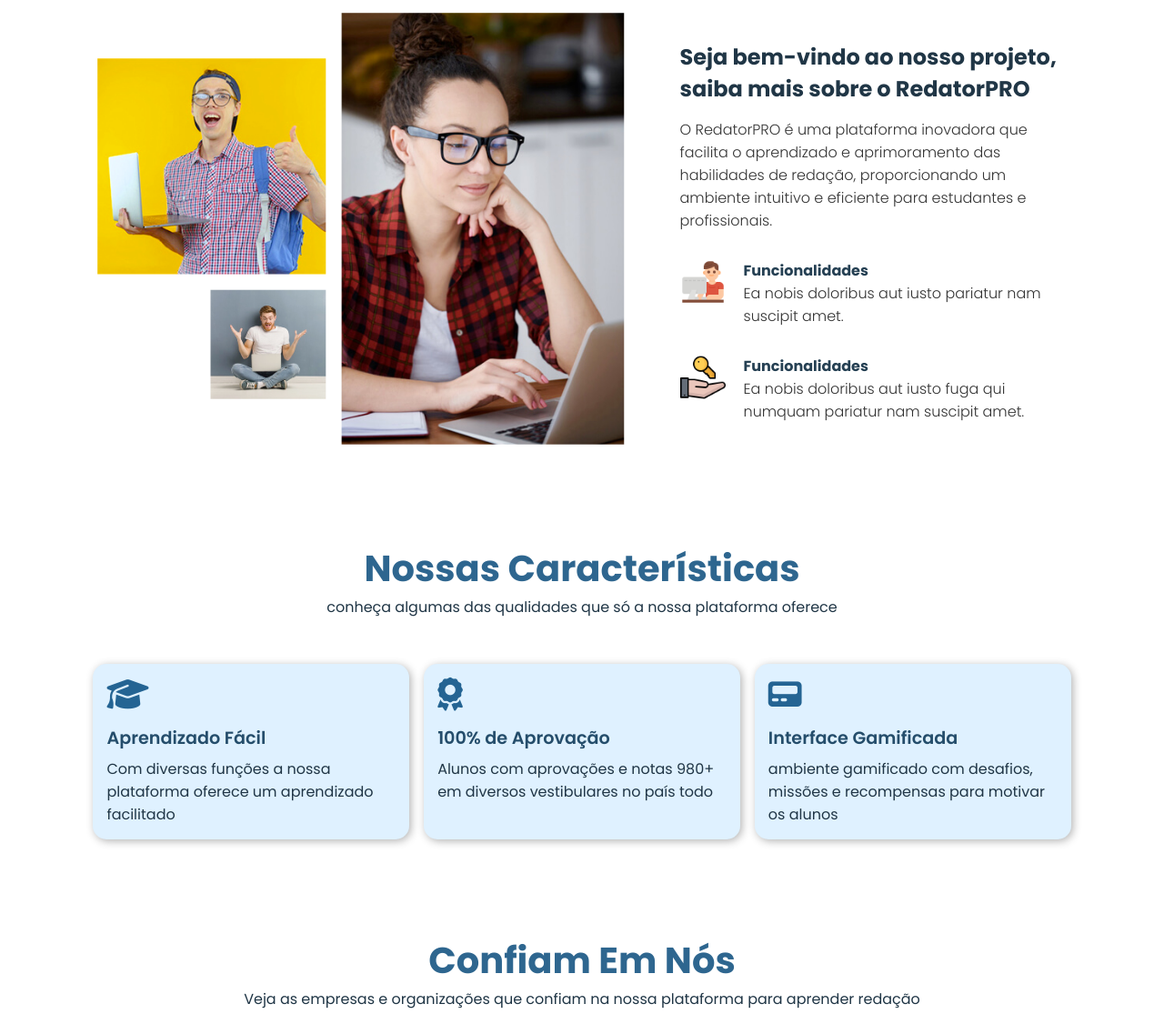
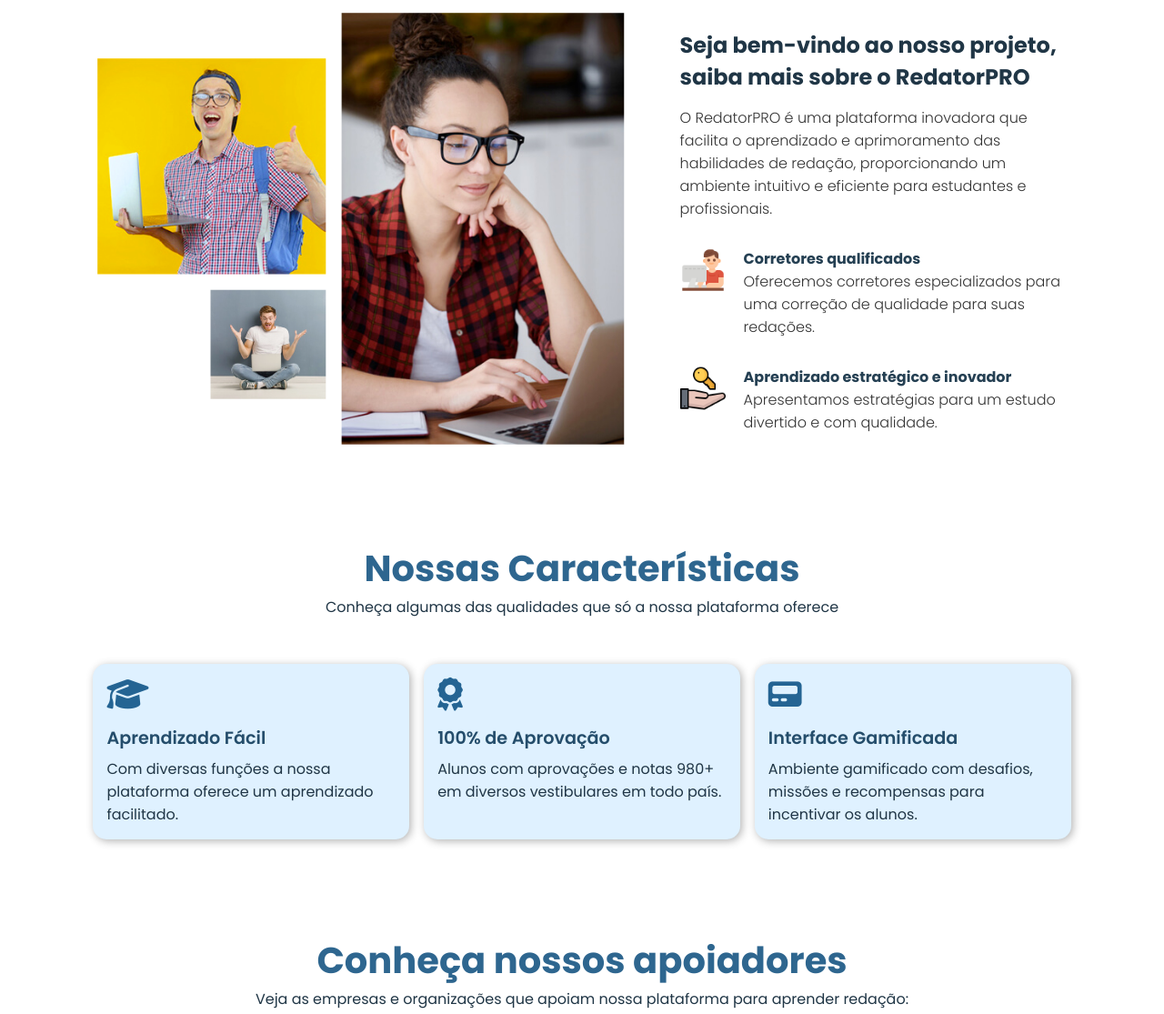
Before and after one commit to ifpi-picos/projeto-integrador-redatorpro, a plain HTML site: page sobre.html in a window 1280 px wide. Shown: the part 659-1774 px from the top of the page at 91% size. Drawn offline with nearby package versions, Linux system fonts and the light colour scheme.

Commit message:
sobre.html

```diff
--- a/sobre.html
+++ b/sobre.html
@@ -44,15 +44,15 @@
             <div class="about-fe">
                 <img src="imagens/fe1.png" alt="estudante com notebook">
                 <div class="fe-text">
-                    <h5>Funcionalidades</h5>
-                    <p>Ea nobis doloribus aut iusto pariatur nam suscipit amet.</p>
+                    <h5>Corretores qualificados</h5>
+                    <p>Oferecemos corretores especializados para uma correção de qualidade para suas redações.</p>
                 </div>
             </div>
             <div class="about-fe">
                 <img src="imagens/fe2.png" alt="estudantes com notebook">
                 <div class="fe-text">
-                    <h5>Funcionalidades</h5>
-                    <p>Ea nobis doloribus aut iusto fuga qui numquam pariatur nam suscipit amet.</p>
+                    <h5>Aprendizado estratégico e inovador</h5>
+                    <p>Apresentamos estratégias para um estudo divertido e com qualidade.</p>
                 </div>
             </div>
         </div>
@@ -60,28 +60,28 @@
 
     <section id="featureslp">
         <h1 class="h1lp">Nossas Características</h1>
-        <p class="pazul">conheça algumas das qualidades que só a nossa plataforma oferece</p>
+        <p class="pazul">Conheça algumas das qualidades que só a nossa plataforma oferece</p>
         <div class="fea-base">
             <div class="fea-box">
                 <i class="fa-solid fa-graduation-cap" style="color: #246493; font-size: 2.3rem;"></i>
                 <h3>Aprendizado Fácil</h3>
-                <p>Com diversas funções a nossa plataforma oferece um aprendizado facilitado</p>
+                <p>Com diversas funções a nossa plataforma oferece um aprendizado facilitado.</p>
             </div>
             <div class="fea-box">
                 <i class="fa-solid fa-award" style="color: #246493; font-size: 2.3rem;"></i>
                 <h3>100% de Aprovação</h3>
-                <p>Alunos com aprovações e notas 980+ em diversos vestibulares no país todo</p>
+                <p>Alunos com aprovações e notas 980+ em diversos vestibulares em todo país.</p>
             </div>
             <div class="fea-box">
                 <i class="fa-solid fa-pager" style="color: #246493; font-size: 2.3rem;"></i>
                 <h3>Interface Gamificada</h3>
-                <p>ambiente gamificado com desafios, missões e recompensas para motivar os alunos</p>
+                <p>Ambiente gamificado com desafios, missões e recompensas para incentivar os alunos.</p>
             </div>
         </div>
     </section>
     <section id="trust">
-        <h1 class="h1lp">Confiam Em Nós</h1>
-        <p class="pazul">Veja as empresas e organizações que confiam na nossa plataforma para aprender redação</p>
+        <h1 class="h1lp">Conheça nossos apoiadores</h1>
+        <p class="pazul">Veja as empresas e organizações que apoiam nossa plataforma para aprender redação:</p>
         <div class="trust-img">
             <img src="imagens/trust-image 1.png" alt="Logo IFPI">
             <img class="img-2" src="imagens/trust-image 2.png" alt="Logo StudyTech">
```
